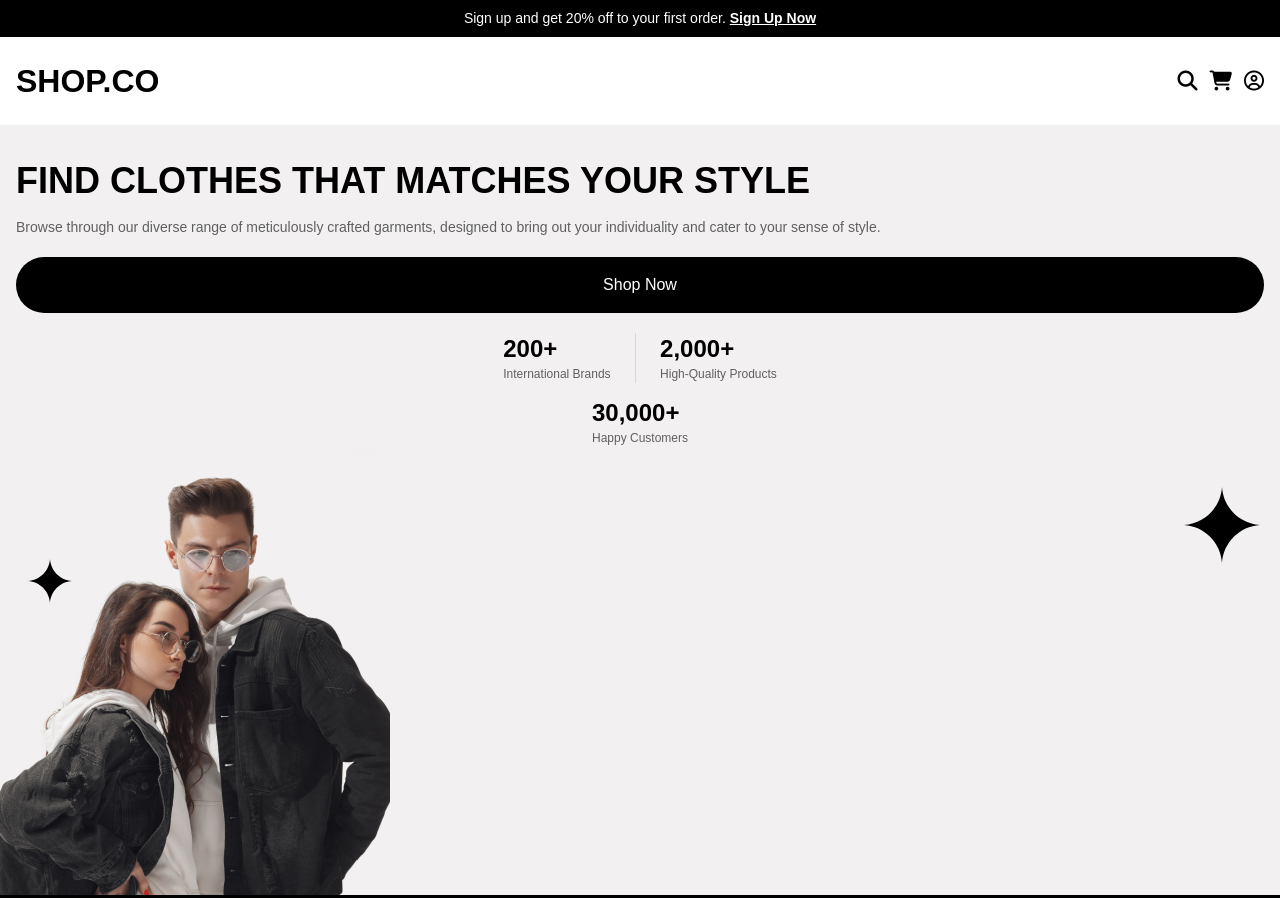
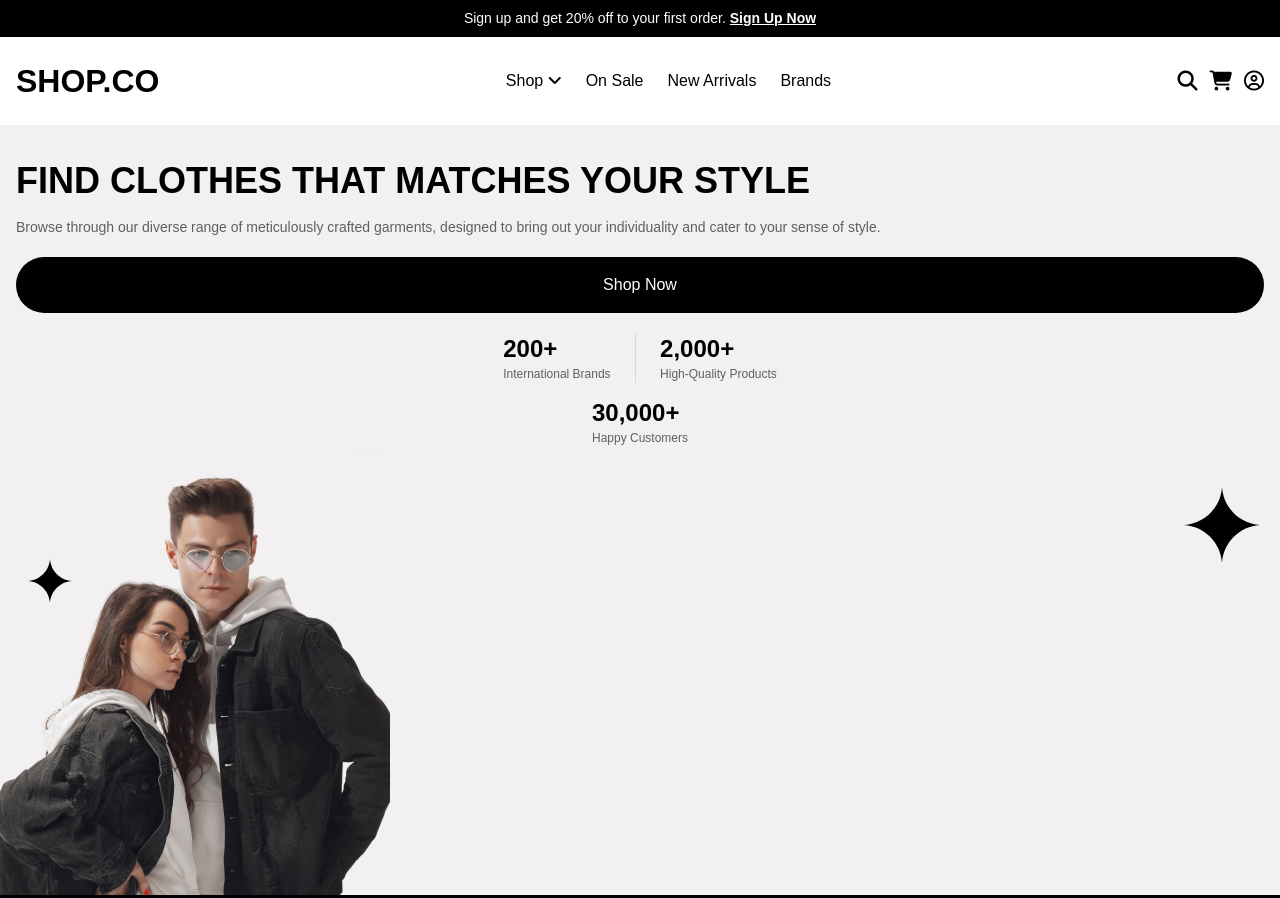
Before and after one commit to asekabtw/shopco, a website: page src/index.html in a window 1280 px wide. Shown: the top 898 px of the page. Drawn offline with Linux system fonts and the light colour scheme.

Commit message:
add nav desktop

```diff
--- a/src/index.html
+++ b/src/index.html
@@ -39,6 +39,24 @@
             </h3>
           </div>
           <!-- end of LOGO -->
+
+          <!-- LINKS -->
+          <ul id="menu" class="flex items-center gap-6">
+            <li>
+              <a href="" class="text-[16px]">Shop</a>
+              <i class="fa-solid fa-angle-down"></i>
+            </li>
+            <li>
+              <a href="" class="text-[16px]">On Sale</a>
+            </li>
+            <li>
+              <a href="" class="text-[16px]">New Arrivals</a>
+            </li>
+            <li>
+              <a href="" class="text-[16px]">Brands</a>
+            </li>
+          </ul>
+          <!-- end of LINKS -->
 
           <!-- SEARCHBAR -->
           <div
```
Also changed, not shown: src/style.css.
